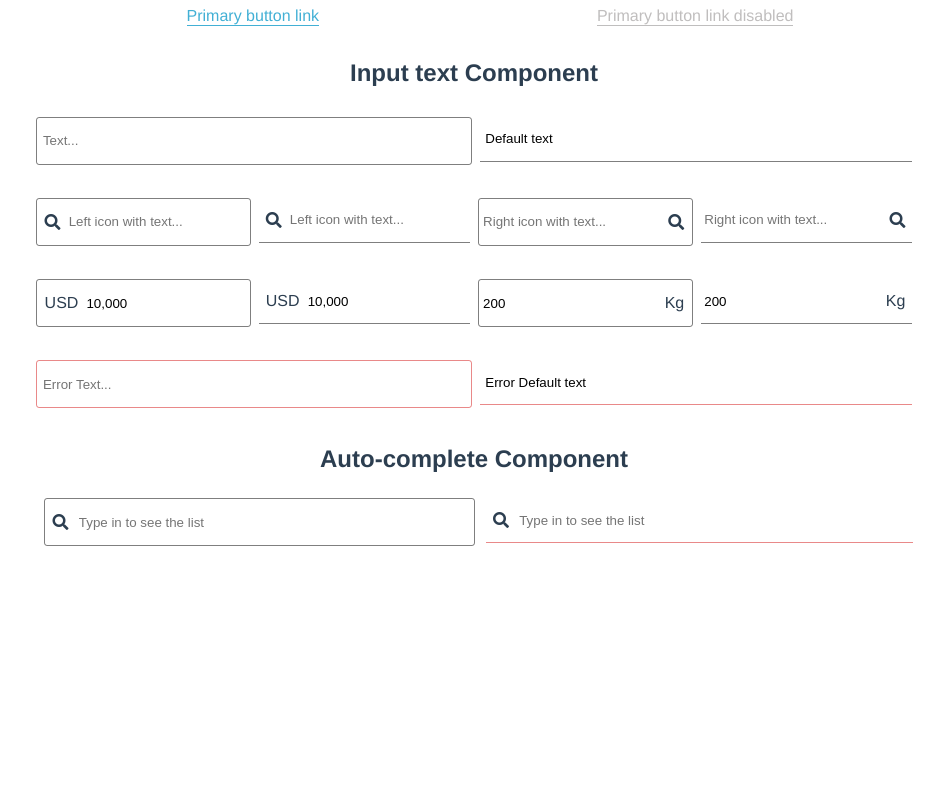
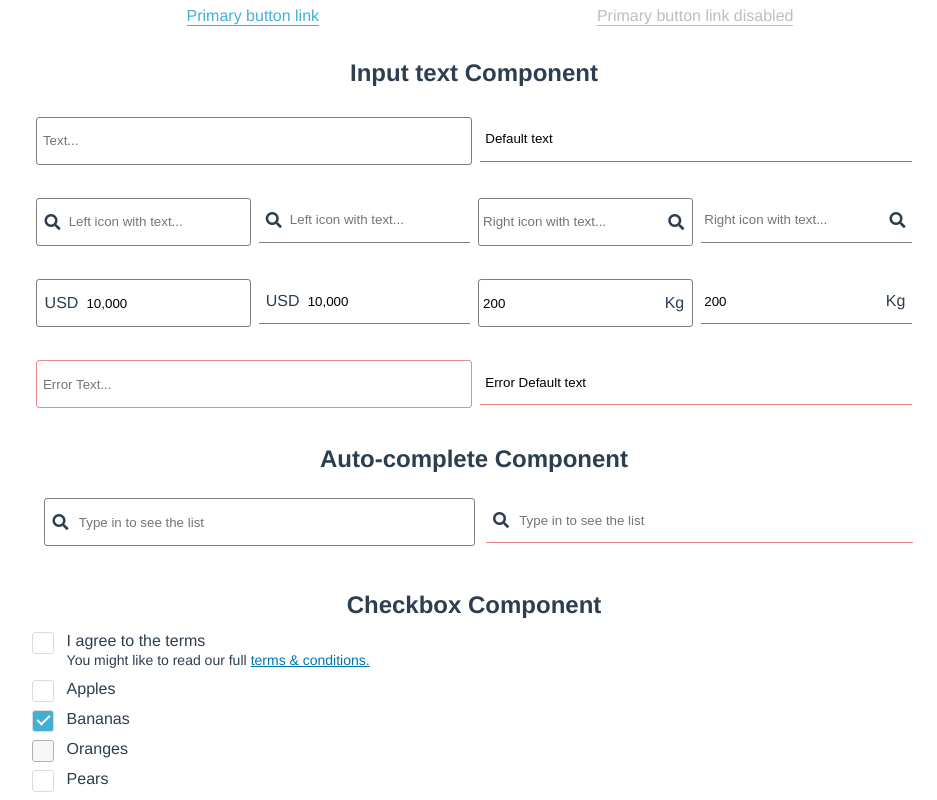
Before and after one commit to NiranjanThrineshwar/VueJS-ComponentLibrary, a Vue app: page / in a window 1280 px wide. Shown: the part 640-1440 px from the top of the page, without its empty margins (166-1103 px from the left). Before the commit the page ends 1224 px from the top, so only its background shows below. Built offline with nearby package versions, Linux system fonts and the light colour scheme.

Commit message:
added checkbox component, typography and updated color names

```diff
--- a/src/App.vue
+++ b/src/App.vue
@@ -16,6 +16,10 @@
     <h2>Auto-complete Component</h2>
     <AutocompleteComponent></AutocompleteComponent>
     <br />
+
+    <!-- Checkbox component -->
+    <h2>Checkbox Component</h2>
+    <CheckboxComponent></CheckboxComponent>
   </div>
 </template>
 
@@ -24,13 +28,15 @@ import { mapState, mapGetters, mapMutations, mapActions } from "vuex";
 import ButtonComponent from "./components/Button-Component";
 import InputComponent from "./components/Input-Component";
 import AutocompleteComponent from "./components/Autocomplete-Component";
+import CheckboxComponent from "./components/Checkbox-Component";
 
 export default {
   name: "app",
   components: {
     ButtonComponent,
     InputComponent,
-    AutocompleteComponent
+    AutocompleteComponent,
+    CheckboxComponent
   },
   computed: {
     ...mapState(["count"]),
--- /dev/null
+++ b/src/components/Checkbox-Component.vue
@@ -0,0 +1,81 @@
+<template>
+  <div class="checkbox-component">
+    <Checkbox
+      :checkboxData="checkboxData1"
+      @onCheckboxSelect="onCheckboxSelect"
+    ></Checkbox>
+    <Checkbox
+      :checkboxData="checkboxData2"
+      @onCheckboxSelect="onCheckboxSelect"
+    ></Checkbox>
+  </div>
+</template>
+
+<script>
+import Checkbox from "./common-components/Checkbox";
+
+export default {
+  name: "checkbox-component",
+  components: {
+    Checkbox
+  },
+  data() {
+    return {
+      checkboxData1: [
+        {
+          primaryLabel: "I agree to the terms",
+          secondaryLabel:
+            "You might like to read our full <a href='#'>  terms & conditions.</a>",
+          isChecked: false,
+          isdisbaled: false,
+          additionalClasses: ""
+        }
+      ],
+      checkboxData2: [
+        {
+          primaryLabel: "Apples",
+          secondaryLabel: "",
+          isChecked: false,
+          isdisbaled: false,
+          additionalClasses: ""
+        },
+        {
+          primaryLabel: "Bananas",
+          secondaryLabel: "",
+          isChecked: true,
+          isdisbaled: false,
+          additionalClasses: ""
+        },
+        {
+          primaryLabel: "Oranges",
+          secondaryLabel: "",
+          isChecked: false,
+          isdisbaled: true,
+          additionalClasses: ""
+        },
+        {
+          primaryLabel: "Pears",
+          secondaryLabel: "",
+          isChecked: false,
+          isdisbaled: false,
+          additionalClasses: ""
+        }
+      ]
+    };
+  },
+  methods: {
+    onCheckboxSelect(selectedBox) {
+      // eslint-disable-next-line no-console
+      console.log(selectedBox);
+    }
+  }
+};
+</script>
+
+<style lang="scss">
+.checkbox-component {
+  padding-top: 1%;
+  margin: 0 auto;
+  width: 70%;
+}
+</style>
--- a/src/components/common-components/Button.vue
+++ b/src/components/common-components/Button.vue
@@ -114,14 +114,14 @@ export default {
 
   &:hover {
     .button--primary-text {
-      background: $color--primary--disabled;
+      background: $color--primary-disabled;
     }
     .button--secondary-text {
-      background: $color--secondary--disabled;
+      background: $color--secondary-disabled;
     }
 
     .button--tertiary-text {
-      background: $color--danger--disabled;
+      background: $color--danger-disabled;
     }
   }
 }
@@ -152,14 +152,14 @@ export default {
   cursor: not-allowed;
   opacity: 0.5;
   .button--primary-text {
-    background: $color--primary--disabled;
+    background: $color--primary-disabled;
   }
   .button--secondary-text {
-    background: $color--secondary--disabled;
+    background: $color--secondary-disabled;
   }
 
   .button--tertiary-text {
-    background: $color--danger--disabled;
+    background: $color--danger-disabled;
   }
 }
 
@@ -194,8 +194,8 @@ export default {
     border-bottom: 1px solid $color--secondary;
 
     &:hover {
-      color: $color--primary--disabled;
-      border-bottom: 1px solid $color--primary--disabled;
+      color: $color--primary-disabled;
+      border-bottom: 1px solid $color--primary-disabled;
     }
   }
 }
--- /dev/null
+++ b/src/components/common-components/Checkbox.vue
@@ -0,0 +1,153 @@
+<template>
+  <div class="form-checkbox">
+    <div
+      :class="['form-checkbox--container', item.additionalClasses]"
+      v-for="(item, index) in checkboxData"
+      :key="index"
+    >
+      <label
+        class="form-checkbox__label--container"
+        :disabled="item.isdisbaled"
+      >
+        {{ item.primaryLabel }}
+        <input
+          type="checkbox"
+          :checked="item.isChecked"
+          :disabled="item.isdisbaled"
+          :name="['form-checkbox__field--' + index]"
+          v-model="item.isChecked"
+          @click="handleCheckBoxClick(item, $event)"
+        />
+        <span class="form-checkbox__checkmark"></span>
+        <label
+          v-if="item.secondaryLabel"
+          class="form-checkbox__label--secondary"
+          v-html="item.secondaryLabel"
+        >
+        </label>
+      </label>
+    </div>
+  </div>
+</template>
+
+<script>
+export default {
+  name: "Checkbox",
+  props: {
+    checkboxData: Array[Object]
+  },
+  methods: {
+    handleCheckBoxClick(item, event) {
+      item = { ...item, isChecked: event.target.checked };
+      this.$emit("onCheckboxSelect", item);
+    }
+  }
+};
+</script>
+
+<style lang="scss">
+@import "../../styles/base.scss";
+
+.form-checkbox__label--container {
+  display: block;
+  position: relative;
+  padding-left: 35px;
+  margin-bottom: 12px;
+  cursor: pointer;
+  -webkit-user-select: none;
+  -moz-user-select: none;
+  -ms-user-select: none;
+  user-select: none;
+  text-align: left;
+
+  .form-checkbox__label--secondary {
+    display: flex;
+    font-size: $small;
+    padding-top: 2px;
+
+    a {
+      padding-left: 4px;
+      color: $color--secondary-anchor;
+
+      &:hover {
+        color: $color--grey;
+        text-decoration: none;
+      }
+    }
+  }
+}
+
+/* Hide the browser's default checkbox */
+.form-checkbox__label--container {
+  input {
+    position: absolute;
+    opacity: 0;
+    height: 0;
+    width: 0;
+  }
+}
+
+/* Create a custom checkbox */
+.form-checkbox__checkmark {
+  position: absolute;
+  top: 0;
+  left: 0;
+  height: 20px;
+  width: 20px;
+  border-radius: 3px;
+  border: 1px solid $color--grey-light;
+  background-color: $color--white;
+}
+
+/* On mouse-over, add a grey background color */
+.form-checkbox__label--container {
+  input ~ .form-checkbox__checkmark {
+    &:hover {
+      border: 1px solid $color--grey;
+    }
+  }
+  /* When the checkbox is checked, add a blue background */
+  input {
+    &:checked ~ .form-checkbox__checkmark {
+      background-color: $color--secondary-border;
+
+      &:hover {
+        border: 1px solid $color--grey-light;
+      }
+    }
+
+    &:disabled ~ .form-checkbox__checkmark {
+      cursor: not-allowed;
+      background-color: $color--grey-secondary;
+      border-color: $color--disabled-light;
+    }
+  }
+
+  /* Show the checkmark when checked */
+  input {
+    &:checked ~ .form-checkbox__checkmark {
+      &::after {
+        display: block;
+      }
+    }
+  }
+}
+
+/* Create the checkmark/indicator (hidden when not checked) */
+.form-checkbox__checkmark {
+  &::after {
+    content: "";
+    position: absolute;
+    display: none;
+    left: 7px;
+    top: 1px;
+    width: 5px;
+    height: 11px;
+    border: solid $color--white;
+    border-width: 0 2px 2px 0;
+    -webkit-transform: rotate(45deg);
+    -ms-transform: rotate(45deg);
+    transform: rotate(45deg);
+  }
+}
+</style>
--- a/src/components/common-components/Input.vue
+++ b/src/components/common-components/Input.vue
@@ -82,7 +82,7 @@ export default {
 }
 
 .input--box.input--error {
-  border: 1px solid $color--error--light;
+  border: 1px solid $color--error-light;
 
   &:hover {
     border: 1px solid $color--error;
@@ -90,7 +90,7 @@ export default {
 }
 
 .input--box.input--valid {
-  border: 1px solid $color--black--light;
+  border: 1px solid $color--black-light;
 
   &:hover {
     border: 1px solid $color--black;
@@ -129,7 +129,7 @@ export default {
 }
 
 .input--vanity.input--error {
-  border-bottom: 1px solid $color--error--light;
+  border-bottom: 1px solid $color--error-light;
 
   &:hover {
     border-bottom: 3px solid $color--error;
@@ -137,7 +137,7 @@ export default {
 }
 
 .input--vanity.input--valid {
-  border-bottom: 1px solid $color--black--light;
+  border-bottom: 1px solid $color--black-light;
 
   &:hover {
     border-bottom: 3px solid $color--black;
--- a/src/styles/_colors.scss
+++ b/src/styles/_colors.scss
@@ -1,18 +1,23 @@
 $color--white: #fff;
 $color--black: #000;
-$color--grey: #2c3e50;
-$color--black--light: rgba(0, 0, 0, 0.5);
+$color--black-light: rgba(0, 0, 0, 0.5);
 $color--error: rgba(211, 20, 20, 1);
-$color--error--light: rgba(211, 20, 20, 0.5);
+$color--error-light: rgba(211, 20, 20, 0.5);
 
 $color--primary: #00233d;
 $color--secondary: #42b0d5;
 $color--danger: #b80012;
 
-$color--primary--disabled: rgba(0, 35, 61, 0.8);
-$color--secondary--disabled: rgba(66, 176, 213, 0.8);
-$color--danger--disabled: rgba(184, 0, 18, 0.8);
+$color--primary-disabled: rgba(0, 35, 61, 0.8);
+$color--secondary-disabled: rgba(66, 176, 213, 0.8);
+$color--danger-disabled: rgba(184, 0, 18, 0.8);
 $color--list: rgba(0, 35, 61, 0.3);
 
-$color--secondary--border: #42b0d5;
+$color--secondary-border: #42b0d5;
+$color--secondary-anchor: #0073ab;
 $color--disabled: #706c6ce1;
+$color--disabled-light: #b2b2b2;
+
+$color--grey: #2c3e50;
+$color--grey-light: #dbdbdb;
+$color--grey-secondary: #f7f7f7;
--- /dev/null
+++ b/src/styles/_typography.scss
@@ -0,0 +1,8 @@
+$xxxl: 40px;
+$xxl: 34px;
+$xl: 20px;
+$large: 18px;
+$medium: 16px;
+$small: 14px;
+$xs: 12px;
+$xxs: 10px;
--- a/src/styles/base.scss
+++ b/src/styles/base.scss
@@ -1 +1,2 @@
 @import "_colors.scss";
+@import "_typography.scss";
```
